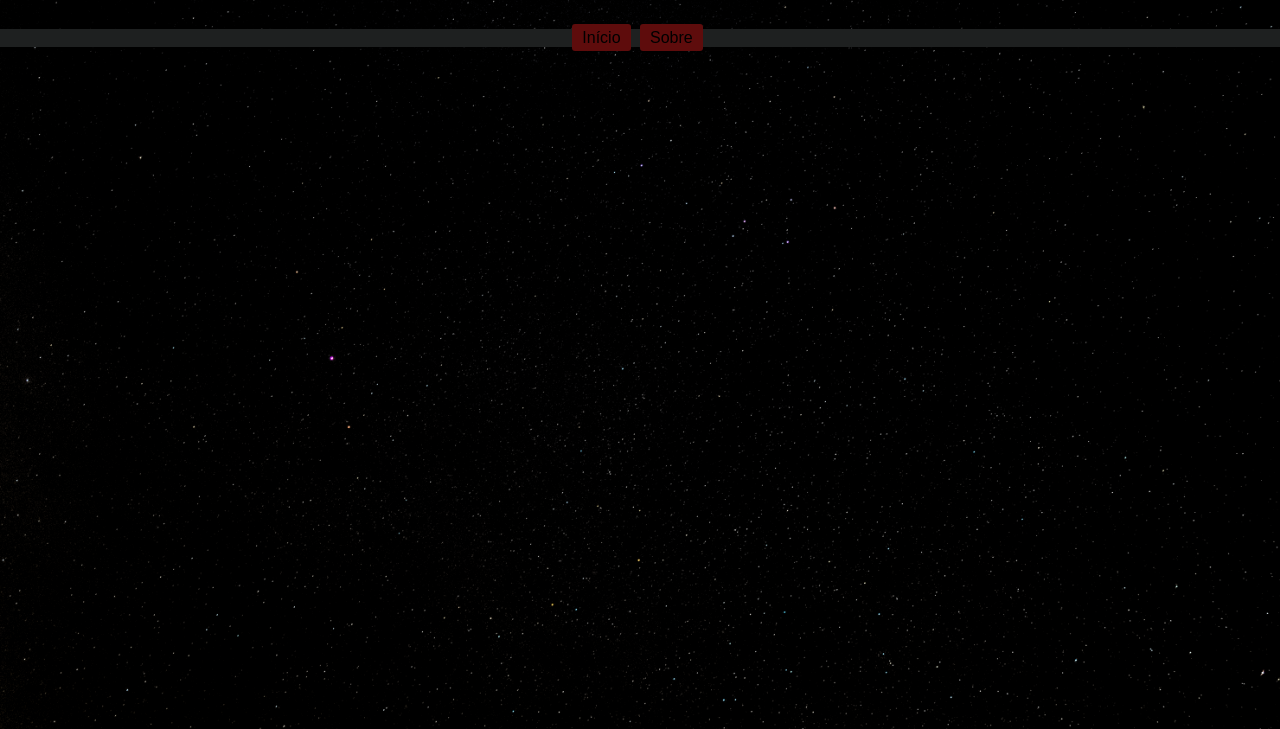
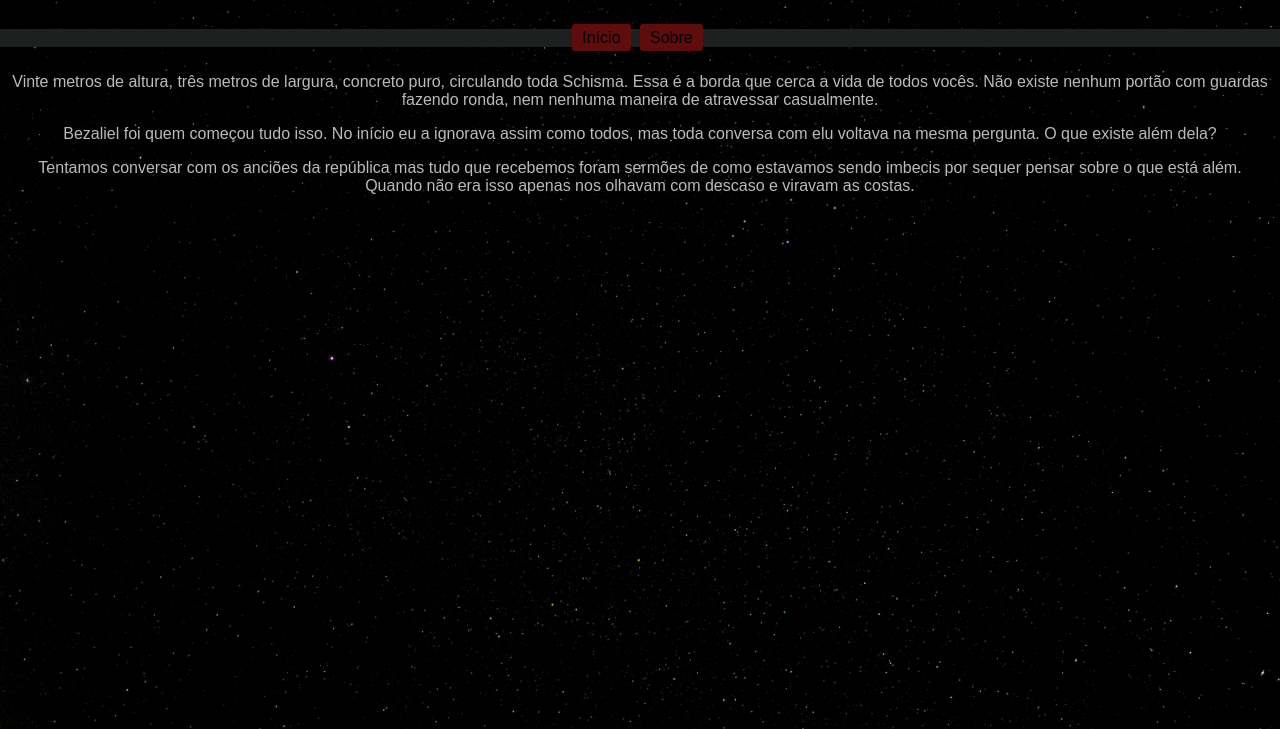
Before and after one commit to M4ev3/schisma, a plain HTML site: page posts/schisma.html in a window 1280 px wide. Shown: the part 71-800 px from the top of the page. Drawn offline with Linux system fonts and the light colour scheme.

Commit message:
schisma update

```diff
--- a/posts/schisma.html
+++ b/posts/schisma.html
@@ -19,8 +19,22 @@
     </nav>
 
     <main>
-      <p>
-
+      <p class="postText">
+        Vinte metros de altura, três metros de largura, concreto puro,
+        circulando toda Schisma. Essa é a borda que cerca a vida de todos vocês.
+        Não existe nenhum portão com guardas fazendo ronda, nem nenhuma maneira
+        de atravessar casualmente.
+      </p>
+      <p class="postText">
+        Bezaliel foi quem começou tudo isso. No início eu a ignorava assim como
+        todos, mas toda conversa com elu voltava na mesma pergunta. O que existe
+        além dela?
+      </p>
+      <p class="postText">
+        Tentamos conversar com os anciões da república mas tudo que recebemos
+        foram sermões de como estavamos sendo imbecis por sequer pensar sobre o
+        que está além. Quando não era isso apenas nos olhavam com descaso e
+        viravam as costas.
       </p>
     </main>
   </body>
```
